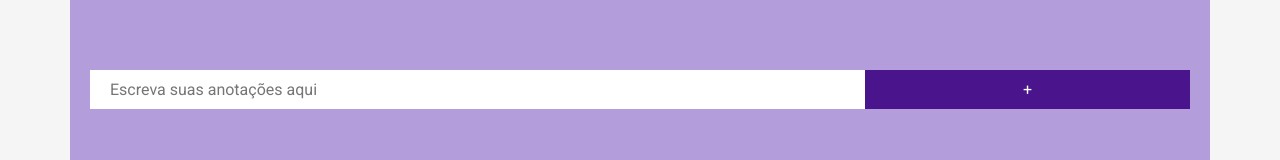
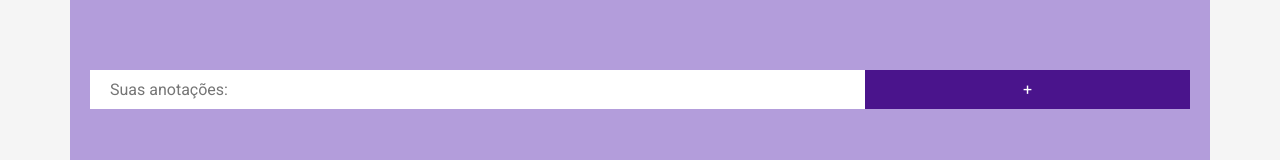
Before and after one commit to pedropenha/pwa-pedro, a plain HTML site: page index.html in a window 1280 px wide. Shown: the part 197-357 px from the top of the page. Drawn offline with Linux system fonts and the light colour scheme.

Commit message:
Ajustando layout

```diff
--- a/index.html
+++ b/index.html
@@ -38,7 +38,7 @@
     <h4 id="err"></h4>
 
     <form id="form-add-note" class="row">
-        <input type="text" placeholder="Escreva suas anotações aqui" class="col-2 white"/>
+        <input type="text" placeholder="Suas anotações:" class="col-2 white"/>
         <input type="submit" value="+" class="purple darken-4 white-text col-1"/>
     </form>
 
```
